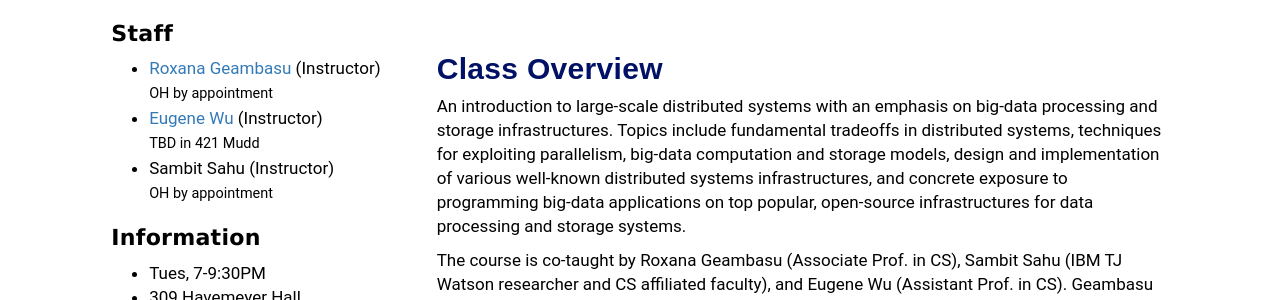
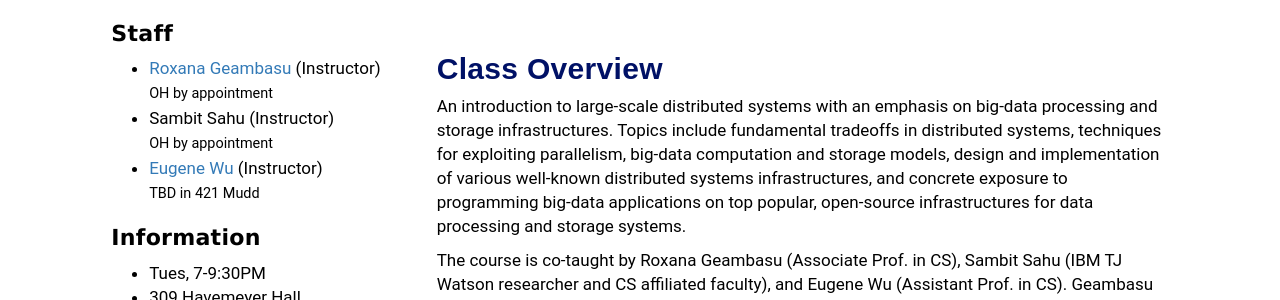
Before and after one commit to KnightMollo/w4121.github.io, a Jekyll site: the page built from index.md, in a window 1280 px wide. Shown: the part 165-465 px from the top of the page. Built offline with Jekyll 4.4.1, drawn with Linux system fonts in a browser that asks for light colours.

```diff
--- a/_includes/index_left.md
+++ b/_includes/index_left.md
@@ -2,10 +2,10 @@
 
 * [Roxana Geambasu](https://roxanageambasu.github.io) (Instructor)
   <small>OH by appointment</small>
+* Sambit Sahu (Instructor)
+  <small>OH by appointment</small>
 * [Eugene Wu](http://www.eugenewu.net) (Instructor)
   <small>TBD in 421 Mudd</small>
-* Sambit Sahu (Instructor)
-  <small>OH by appointment</small>
 
 #### Information
 
```
